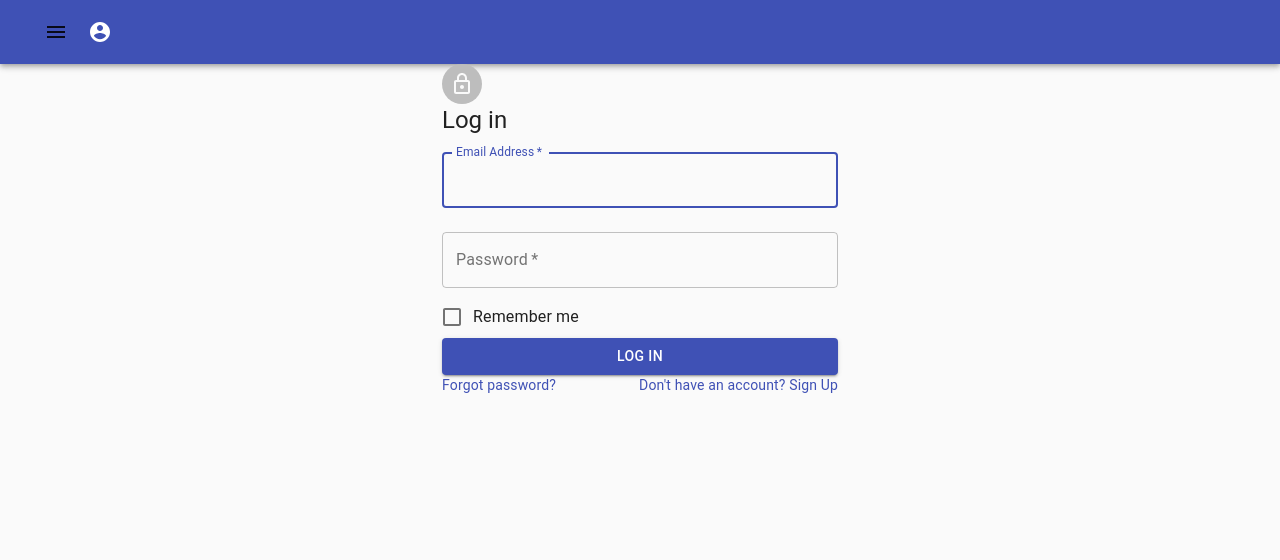
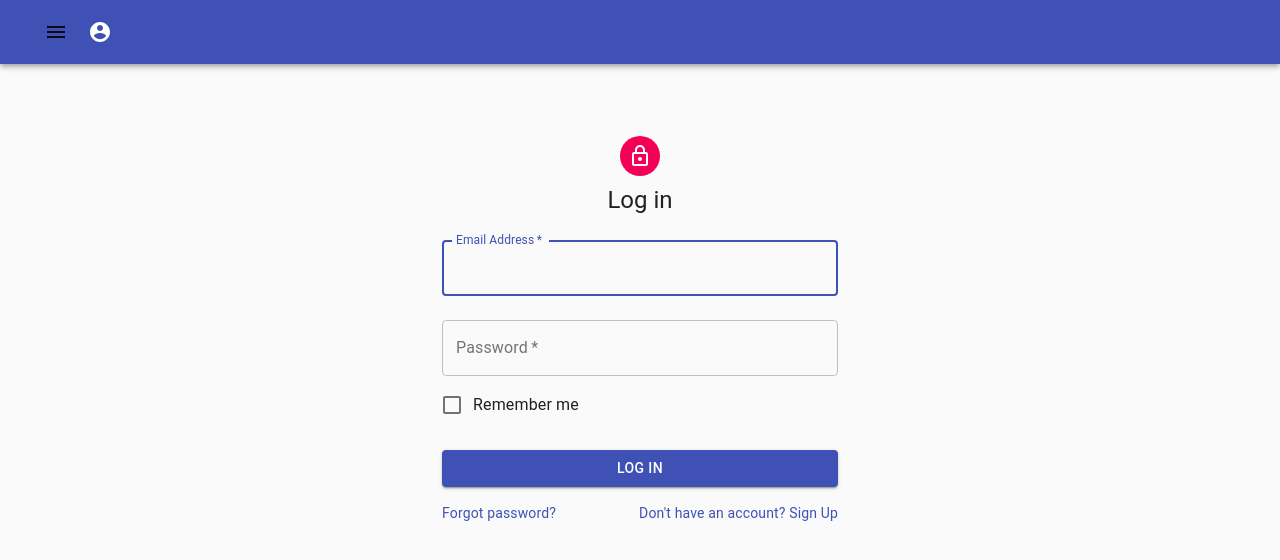
Before and after one commit to vor-obey/CRM-for-Small-Business, a React (Create React App) app: page /login in a window 1280 px wide. Shown: the top 560 px of the page. Built offline with nearby package versions, Linux system fonts and the light colour scheme.

Commit message:
Fix styles

```diff
--- a/src/App.js
+++ b/src/App.js
@@ -1,13 +1,15 @@
 import React, { useState } from 'react';
 import { BrowserRouter as Router, Route } from 'react-router-dom';
+import { ThemeProvider } from '@material-ui/styles';
 import Home from './pages/Home/Home.js';
 import PrivateRoute from './PrivateRoute.js';
 import Admin from './pages/Admin/Admin.js';
-import Login from './pages/Login.js';
+import Login from './pages/Login/Login.js';
 import SignUp from './components/Signup/Signup.js';
 import LogOut from './pages/LogOut/LogOut.js'
 import Header from './components/Navigation/Header/Header.js';
 import { AuthContext } from "./context/auth";
+import { theme } from "./theme";
 
 
 function App(props) {
@@ -18,6 +20,7 @@ function App(props) {
     }
 
     return (
+        <ThemeProvider theme={theme}>
             <AuthContext.Provider value={{ authTokens, setAuthTokens: setTokens }}>
                 <Router>
                     <div>
@@ -31,6 +34,7 @@ function App(props) {
                     </div>
                 </Router>
             </AuthContext.Provider>
+        </ThemeProvider>
     );
 }
 
--- a/src/pages/Login.js
+++ b/src/pages/Login/Login.js
@@ -1,11 +1,12 @@
 import React, { Component } from "react";
 import { Redirect } from "react-router-dom";
-import { Avatar, Button, CssBaseline, TextField, FormControlLabel, Checkbox, Link, Grid, Typography, Container } from '@material-ui/core';
+import { Avatar, Button, CssBaseline, TextField, FormControlLabel, Checkbox, Link, Grid, Typography, Container} from '@material-ui/core';
 import LockOutlinedIcon from '@material-ui/icons/LockOutlined';
+import { withStyles } from '@material-ui/styles';
+import { loginStyles } from './Login.style.js';
 
 
-
-export default class Login extends Component{
+class Login extends Component {
     constructor(props){
         super(props);
 
@@ -48,23 +49,23 @@ export default class Login extends Component{
     }
 
     render() {
+        const { classes } = this.props;
 
         if (this.state.logIn) {
             return <Redirect to='/admin' />
         }
 
-
         return(
             <Container component="main" maxWidth="xs">
                 <CssBaseline />
-                <div >
-                    <Avatar>
+                <div className={classes.paper}>
+                    <Avatar className={classes.avatar}>
                         <LockOutlinedIcon />
                     </Avatar>
                     <Typography component="h1" variant="h5">
                         Log in
                     </Typography>
-                    <form noValidate onSubmit={this.submitForm} >
+                    <form className={classes.form} noValidate onSubmit={this.submitForm} >
                         <TextField
                             variant="outlined"
                             margin="normal"
@@ -102,6 +103,8 @@ export default class Login extends Component{
                             fullWidth
                             variant="contained"
                             color="primary"
+                            className={classes.submit}
+
                         >
                             Log In
                         </Button>
@@ -125,3 +128,5 @@ export default class Login extends Component{
         )
     }
 };
+
+export default withStyles(loginStyles)(Login);
--- /dev/null
+++ b/src/pages/Login/Login.style.js
@@ -0,0 +1,19 @@
+export const loginStyles = (theme => ({
+    paper: {
+        marginTop: theme.spacing(8),
+        display: 'flex',
+        flexDirection: 'column',
+        alignItems: 'center',
+    },
+    avatar: {
+        margin: theme.spacing(1),
+        backgroundColor: theme.palette.secondary.main,
+    },
+    form: {
+        width: '100%', // Fix IE 11 issue.
+        marginTop: theme.spacing(1),
+    },
+    submit: {
+        margin: theme.spacing(3, 0, 2),
+    },
+}));
--- /dev/null
+++ b/src/theme/index.js
@@ -0,0 +1,5 @@
+import { createMuiTheme } from '@material-ui/core';
+
+const options = {};
+
+export const theme = createMuiTheme(options);
```
Lines whose indentation alone changed are shown as unchanged.
